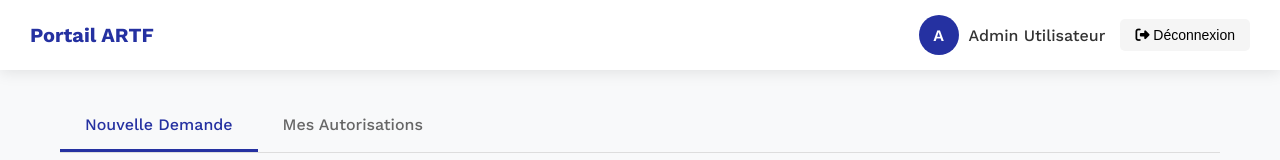
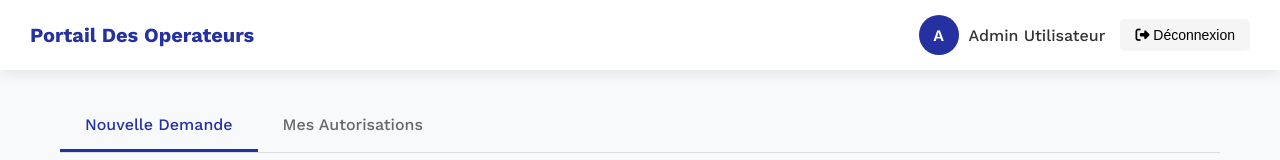
Before and after one commit to ARTF-Internship/web-site-ARTF, a plain HTML site: page portail.html in a window 1280 px wide. Shown: the top 160 px of the page. Drawn offline with nearby package versions, Linux system fonts and the light colour scheme; some packages are replaced by stand-ins of ours; a script that the page names is missing.

Commit message:
Mise à jour du texte du logo dans la barre de navigation

```diff
--- a/portail.html
+++ b/portail.html
@@ -384,7 +384,7 @@
         <!-- Navbar -->
         <nav class="portal-navbar">
             <div class="portal-logo">
-                <div class="portal-logo-text">Portail ARTF</div>
+                <div class="portal-logo-text">Portail Des Operateurs</div>
             </div>
 
             <div class="portal-user">
```
